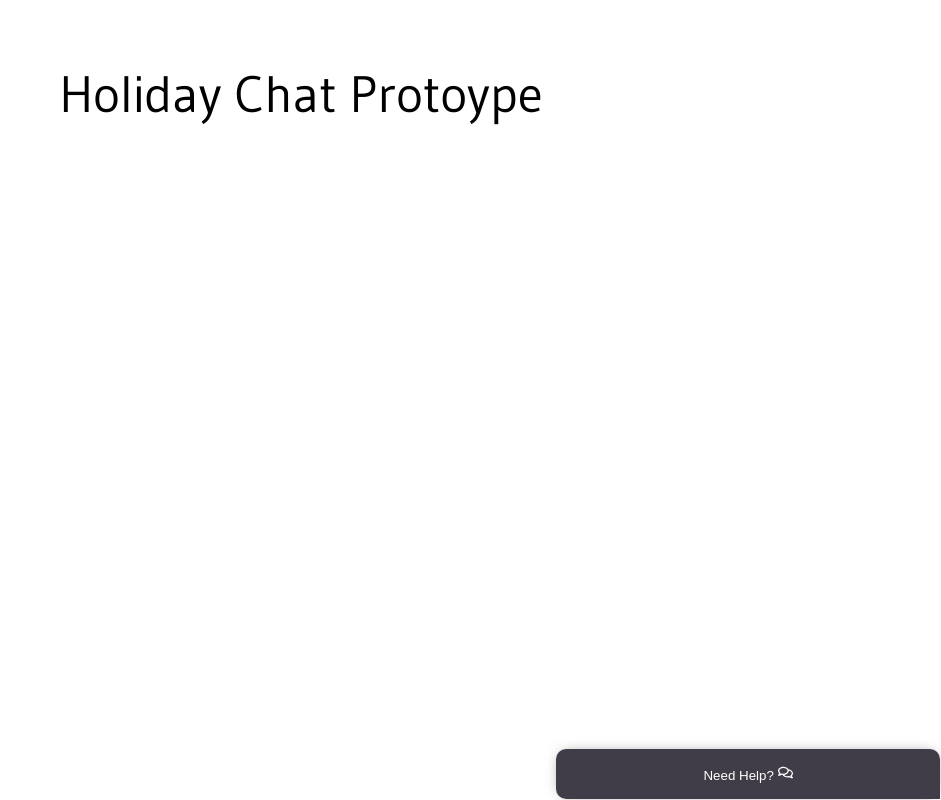
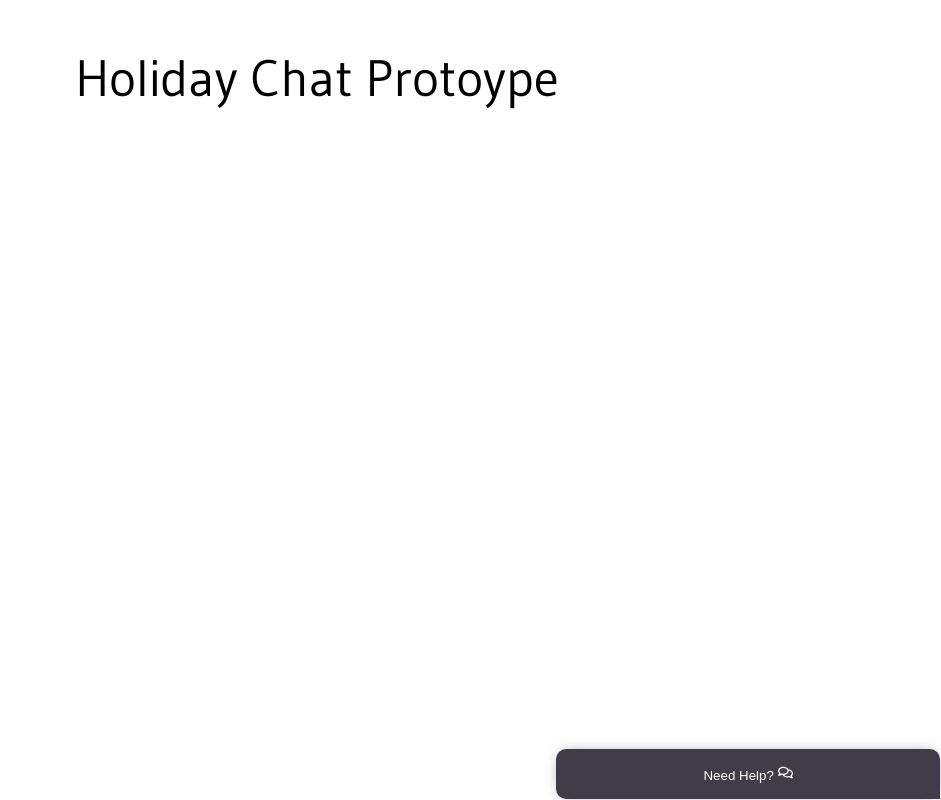
Before and after one commit to TomWoolford/HolidayChatBot, a React (Vite) app: page / in a window 1280 px wide. Shown: the whole page, without its empty margins (339-1280 px from the left). Built offline with nearby package versions, Linux system fonts and the light colour scheme.

Commit message:
small css fix for smaller screens

```diff
--- a/src/App.css
+++ b/src/App.css
@@ -9,11 +9,13 @@
 
 .row {
     min-height: 50%;
+    width: 100%;
+    position: fixed;
 }
 
 .title {
     height: 100%;
-    padding: 2rem;
+    padding: 1rem;
 }
 
 .main-content {
```
